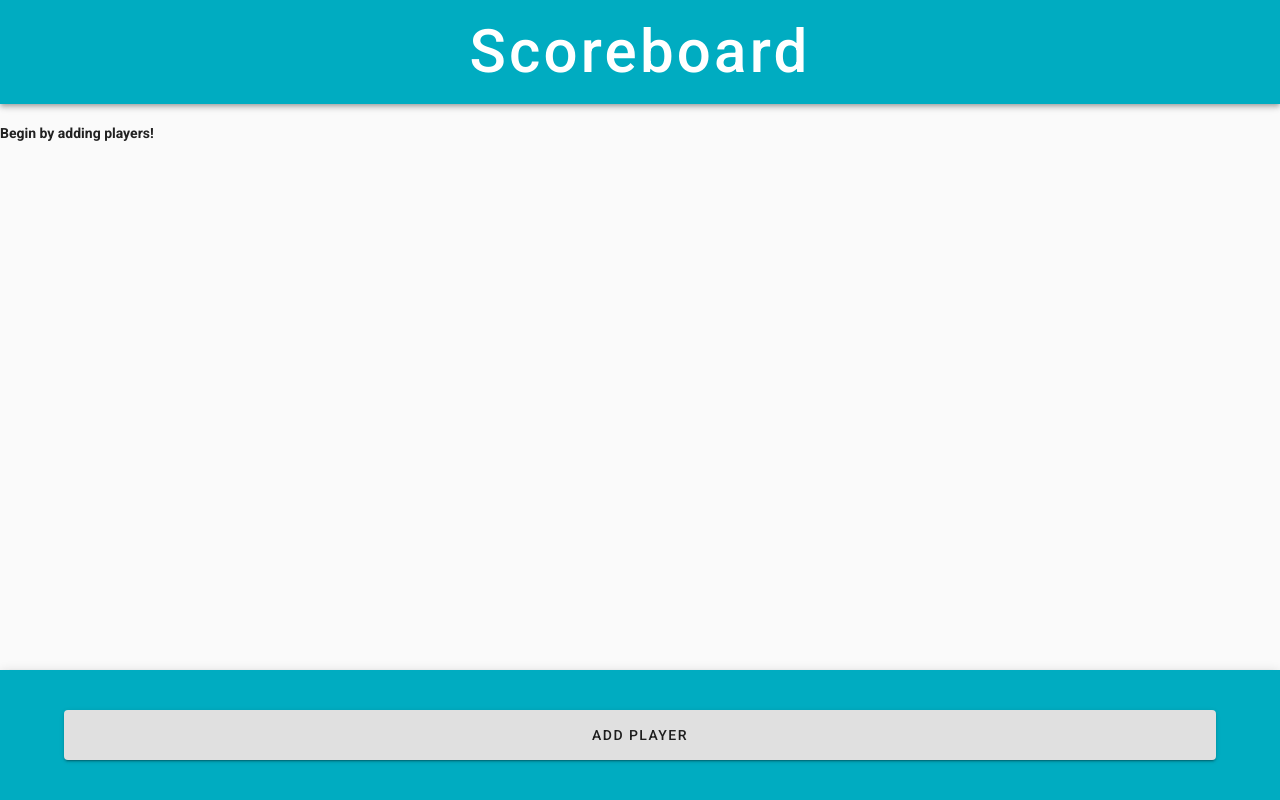
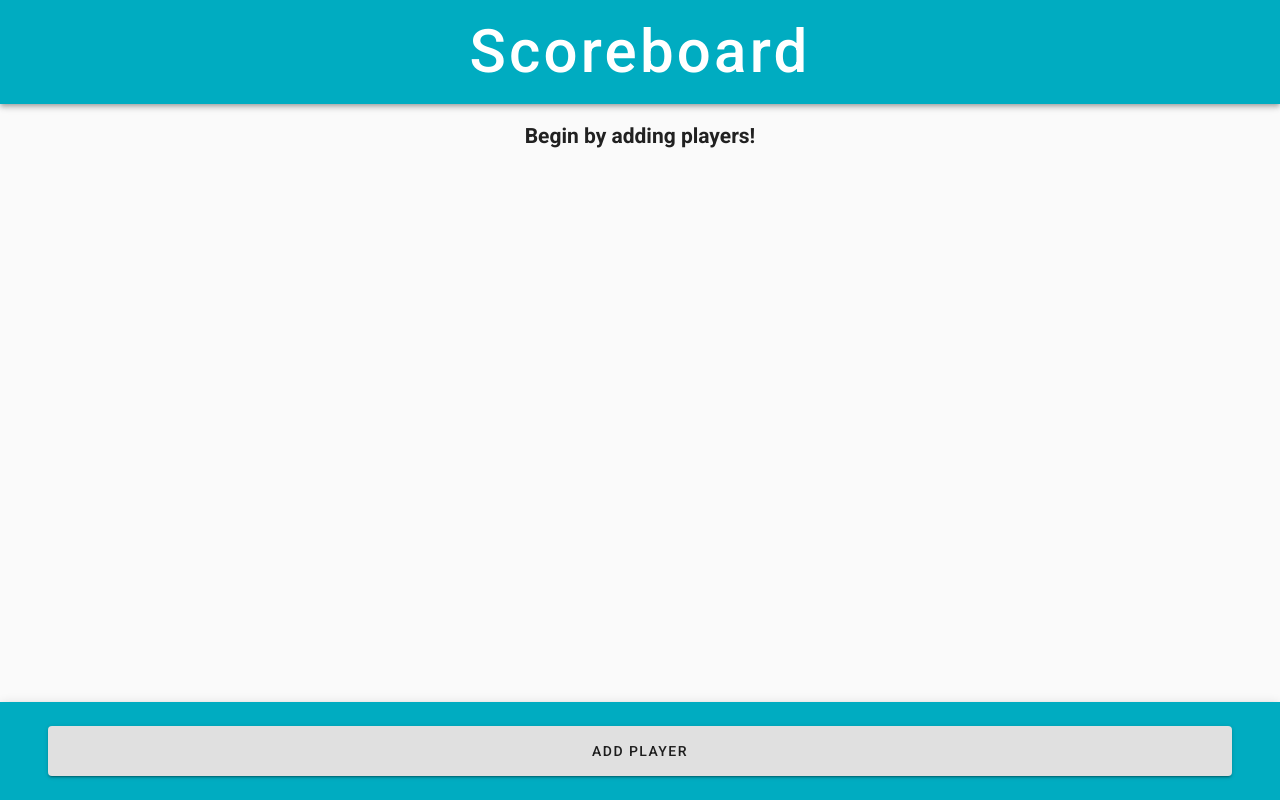
Before and after one commit to rvsape/scoreboard, a React (Create React App) app: page / in a window 1280 px wide. Both pictures are taken after a click on the button "CLEAR BOARD". Built offline with nearby package versions, Linux system fonts and the light colour scheme.

Commit message:
update styles

```diff
--- a/src/App.js
+++ b/src/App.js
@@ -11,11 +11,14 @@ import Footer from './components/Footer';
 // - theme (better styles)
 // - animation
 // - colored board
-const useStyles = makeStyles((theme) => {
-
-});
+const useStyles = makeStyles((theme) => ({
+    titleContainer: {
+      textAlign: 'center',
+    }
+}));
 
 function App() {
+  const classes = useStyles();
   const [players, setPlayers] = useState([{id: 1, name: 'test', score: 0}]);
   const [addAction, setAddAction] = useState(false);
   const [name, setName] = useState('');
@@ -101,8 +104,8 @@ function App() {
         {!addAction && (
           <div>
             {players.length === 0 && (
-              <Grid item>
-                <h4>Begin by adding players!</h4>
+              <Grid item className={classes.titleContainer}>
+                <h2>Begin by adding players!</h2>
               </Grid>
             )}
             <PlayerList
--- a/src/components/Button.js
+++ b/src/components/Button.js
@@ -7,6 +7,9 @@ const useStyles = makeStyles((theme) => ({
         marginBottom: theme.spacing(2),
         minHeight: '50px',
         minWidth: '160px',
+        [theme.breakpoints.down('390')]: {
+            minWidth: '60px',
+        },
     }
 }));
 
--- a/src/components/Footer.js
+++ b/src/components/Footer.js
@@ -8,10 +8,13 @@ const useStyles = makeStyles((theme) => ({
         top: 'auto',
         bottom: 0,
         padding: theme.spacing(2),
+        [theme.breakpoints.down('321')]: {
+            padding: theme.spacing(1),
+        },
     },
     buttonContainer: {
         "& button": {
-            margin: theme.spacing(3),
+            margin: theme.spacing(1),
         }
     }
 }));
```
Also changed, not shown: package.json (+7 -1 lines), 2 other files (tests, documents, lock files or other folders).
